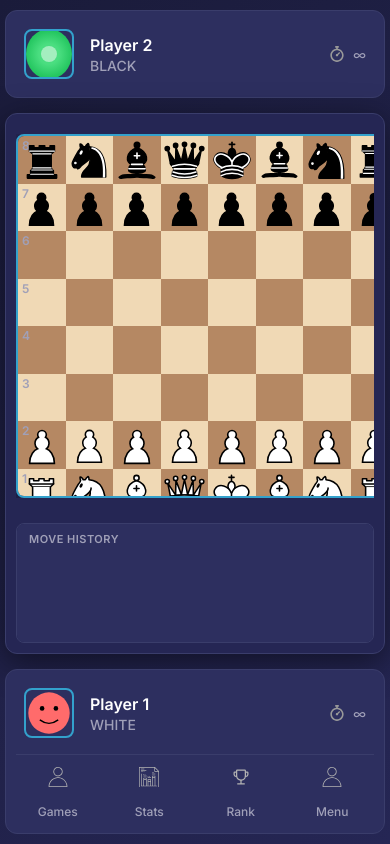
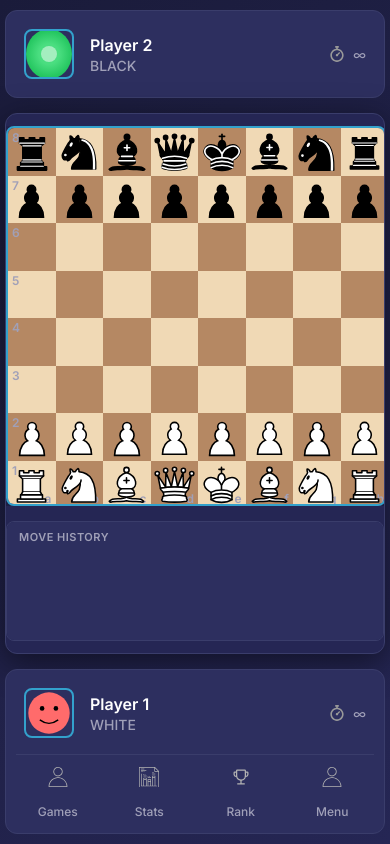
Before and after one commit to TBuksik/chess-game, a website: page game.html in a window 390 px wide. Drawn offline with Linux system fonts and the light colour scheme.

Commit message:
Comment some stuff

```diff
--- a/css/styles.css
+++ b/css/styles.css
@@ -81,15 +81,15 @@ body {
         align-items: center;
         min-height: 0; /* Allow flex item to shrink */
         overflow: hidden; /* Prevent content from overflowing */
-        padding: 2px;
+        /* padding: 2px; */
     }
 
     .chess-board-container {
         width: 100%;
-        height: 100%;
-        display: flex;
+        height: fit-content;
+        /* display: flex;
         justify-content: center;
-        align-items: center;
+        align-items: center; */
         overflow: hidden; /* Ensure board stays within bounds */
     }
 }
@@ -525,10 +525,10 @@ body {
 
     .chess-board-container {
         width: 100%;
-        height: 100%;
-        display: flex;
+        height: fit-content;
+        /* display: flex;
         justify-content: center;
-        align-items: center;
+        align-items: center; */
     }
 
     .move-history-compact {
@@ -662,18 +662,14 @@ body {
 
     .main-game {
         width: 100%;
-        height: auto;
+        height: 100%;
         border-radius: var(--radius-lg);
         border: 1px solid var(--border-color);
-        padding: 10px;
+        /* padding: 10px; */
         min-width: auto;
         display: flex;
         flex-direction: column;
         align-items: center;
-    }
-
-    .chess-board-container {
-        margin: 10px 0;
     }
 }
 
@@ -691,7 +687,7 @@ body {
     }
 
     .main-game {
-        padding: 10px;
+        padding: 0;
         width: 100%;
         max-width: 100%;
     }
```
